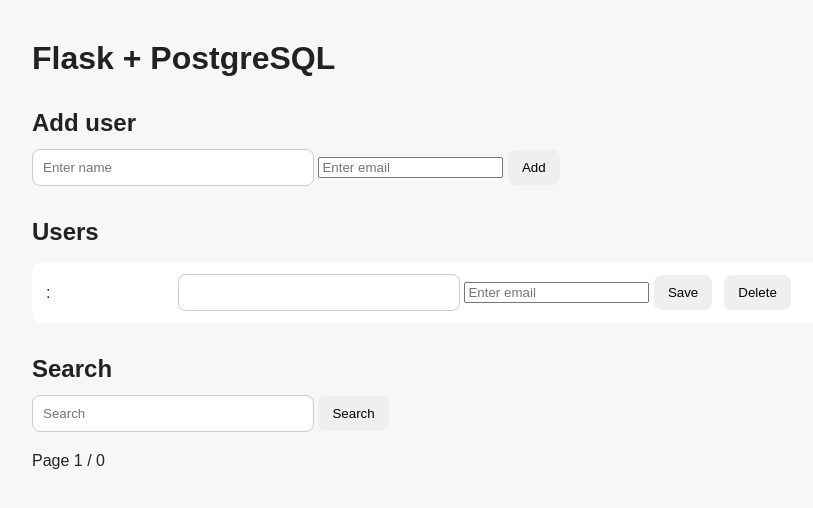
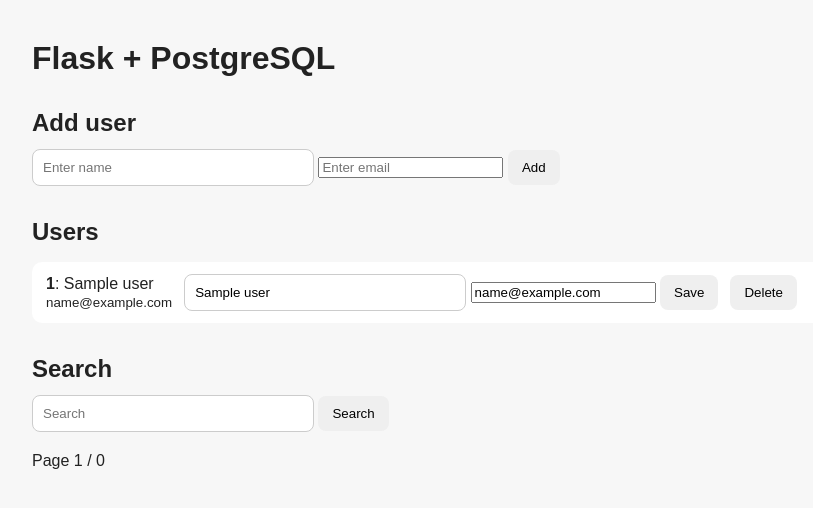
Before and after one commit to imrx123x/containers, a Flask app: page / in a window 1280 px wide. Shown: the top 508 px of the page, without its empty margins (158-971 px from the left). Run offline with Flask 3, Linux system fonts and the light colour scheme; a database or web service that is not in the repository returns one stand-in record (values such as "Sample title"); data that the repository does not hold is empty; some libraries are stand-ins or nearby versions.

Commit message:
html fixes

```diff
--- a/app/templates/index.html
+++ b/app/templates/index.html
@@ -35,20 +35,20 @@
     {% for user in users %}
         <li>
             <div>
-                        <strong>{{ user[0] }}</strong>: {{ user[1] }}
-                        {% if user[2] %}
+                <strong>{{ user.id }}</strong>: {{ user.name }}
+                {% if user.email %}
                     <br>
-                            <small>{{ user[2] }}</small>
+                    <small>{{ user.email }}</small>
                 {% endif %}
             </div>
 
-                    <form action="/edit-user/{{ user[0] }}" method="post">
-                        <input type="text" name="name" value="{{ user[1] }}" required>
-                        <input type="email" name="email" value="{{ user[2] or '' }}" placeholder="Enter email">
+            <form action="/edit-user/{{ user.id }}" method="post">
+                <input type="text" name="name" value="{{ user.name }}" required>
+                <input type="email" name="email" value="{{ user.email or '' }}">
                 <button type="submit">Save</button>
             </form>
 
-                    <form action="/delete-user/{{ user[0] }}" method="post">
+            <form action="/delete-user/{{ user.id }}" method="post">
                 <button type="submit">Delete</button>
             </form>
         </li>
```
Lines whose indentation alone changed are shown as unchanged.
